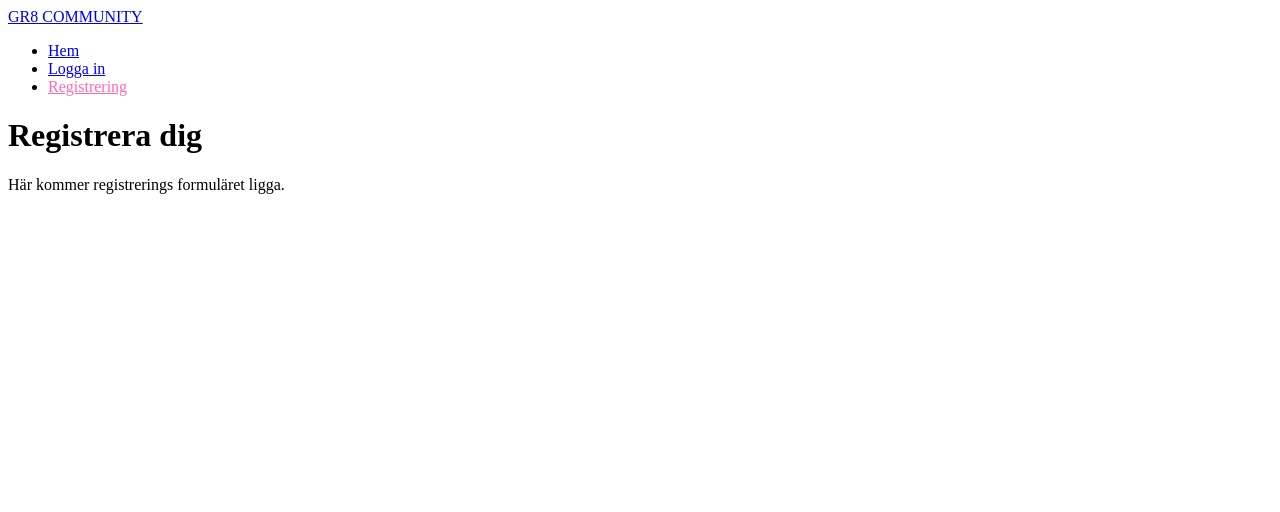
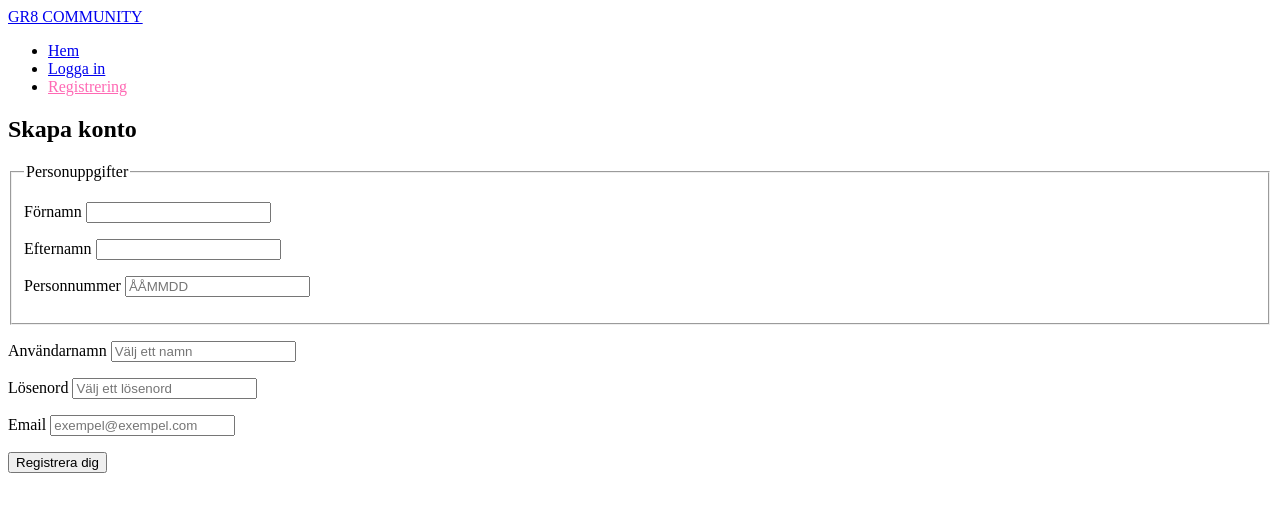
Before and after one commit to AntonSatt/mallo, a React (Vite) app in the folder frontend/Gr8/: page /register in a window 1280 px wide. Shown: the top 512 px of the page. Built offline with nearby package versions, Linux system fonts and the light colour scheme.

Commit message:
created RegistrationForm

```diff
--- /dev/null
+++ b/frontend/Gr8/src/components/RegisterForm/RegisterForm.jsx
@@ -0,0 +1,48 @@
+import React from "react";
+
+const RegisterForm = () => {
+  const handleSubmit = (event) => {
+    event.preventDefault();
+    console.log("Registrering skickat!");
+  };
+
+  return (
+    <section>
+      <h2>Skapa konto</h2>
+      <form onSubmit={handleSubmit}>
+        <fieldset>
+          <legend>Personuppgifter</legend>
+          <p>
+            <label htmlFor="firstName">Förnamn </label>
+            <input type="text" id="firstName" />
+          </p>
+          <p>
+            <label htmlFor="lastName">Efternamn </label>
+            <input type="text" id="lastName" />
+          </p>
+          <p>
+            <label htmlFor="ssn">Personnummer </label>
+            <input type="text" id="ssn" placeholder="ÅÅMMDD" />
+          </p>
+        </fieldset>
+
+        <p>
+          <label htmlFor="username">Användarnamn </label>
+          <input type="text" id="username" placeholder="Välj ett namn" />
+        </p>
+        <p>
+          <label htmlFor="password">Lösenord </label>
+          <input type="text" id="password" placeholder="Välj ett lösenord" />
+        </p>
+        <p>
+          <label htmlFor="email">Email </label>
+          <input type="text" id="email" placeholder="exempel@exempel.com" />
+        </p>
+
+        <button type="submit">Registrera dig</button>
+      </form>
+    </section>
+  );
+};
+
+export default RegisterForm;
--- a/frontend/Gr8/src/pages/RegisterPage.jsx
+++ b/frontend/Gr8/src/pages/RegisterPage.jsx
@@ -1,9 +1,11 @@
+import React from 'react'
+import RegisterForm from '../components/RegisterForm/RegisterForm'
+
 const RegisterPage = () => {
     return (
-        <div>
-            <h1>Registrera dig</h1>
-            <p>Här kommer registrerings formuläret ligga.</p>
-        </div>
+        <main>
+            <RegisterForm />
+        </main>
     )
 }
 
```
